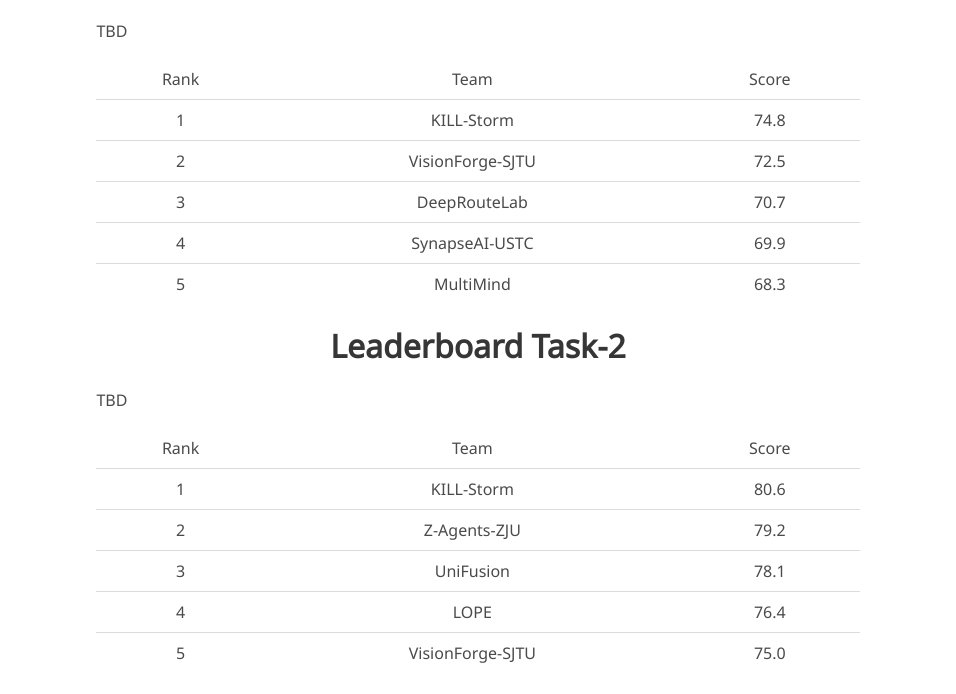
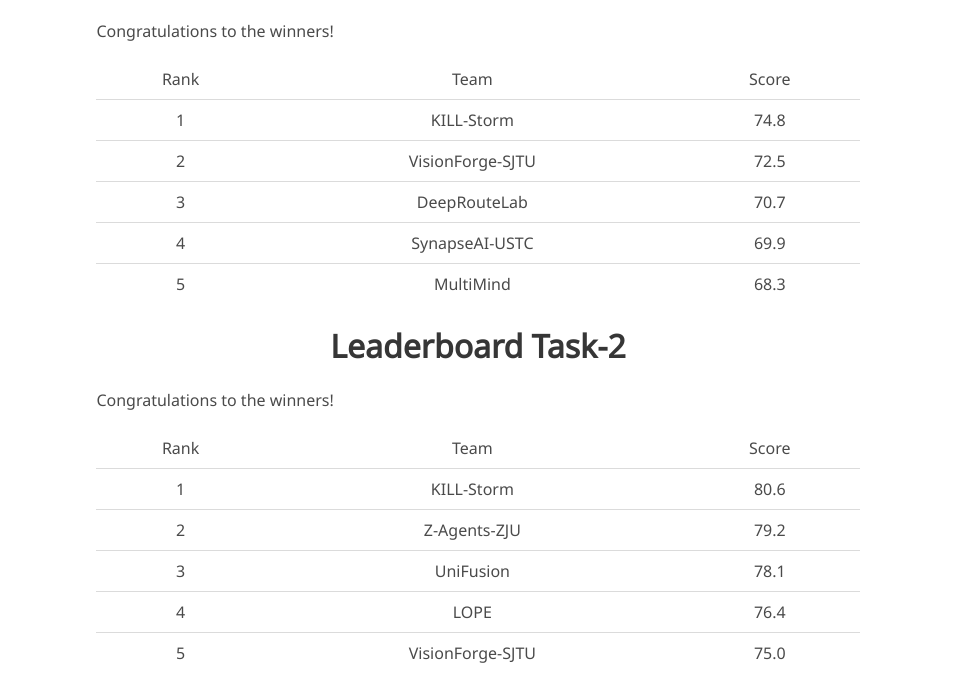
Before and after one commit to mm-hall-fact/ICME2025, a plain HTML site: page index.html in a window 1280 px wide. Shown: the part 395-1089 px from the top of the page, without its empty margins (162-1118 px from the left). Drawn offline with nearby package versions, Linux system fonts and the light colour scheme; some icons are missing; a web font is replaced by a local one.

Commit message:
Update index.html

```diff
--- a/index.html
+++ b/index.html
@@ -139,8 +139,8 @@
                     <h2 class="title is-3">Leaderboard Task-1</h2>
                     <div class="content has-text-justified">
                         <p>
-                            TBD
-<!--                            Congratulations to the winners!-->
+
+                           Congratulations to the winners!
                         </p>
                         <table class="._table table-bordered table-striped" align="center">
                             <tbody align="center" valign="center">
@@ -187,8 +187,8 @@
                     <h2 class="title is-3">Leaderboard Task-2</h2>
                     <div class="content has-text-justified">
                         <p>
-                            TBD
-<!--                            Congratulations to the winners!-->
+
+                           Congratulations to the winners!
                         </p>
                         <table class="._table table-bordered table-striped" align="center">
                             <tbody align="center" valign="center">
```
